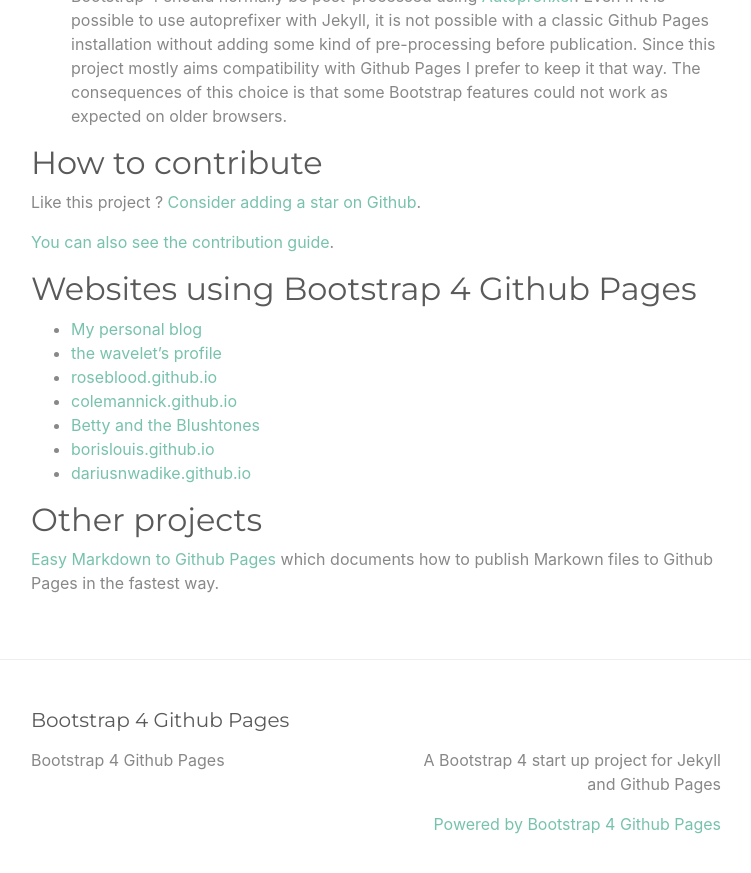
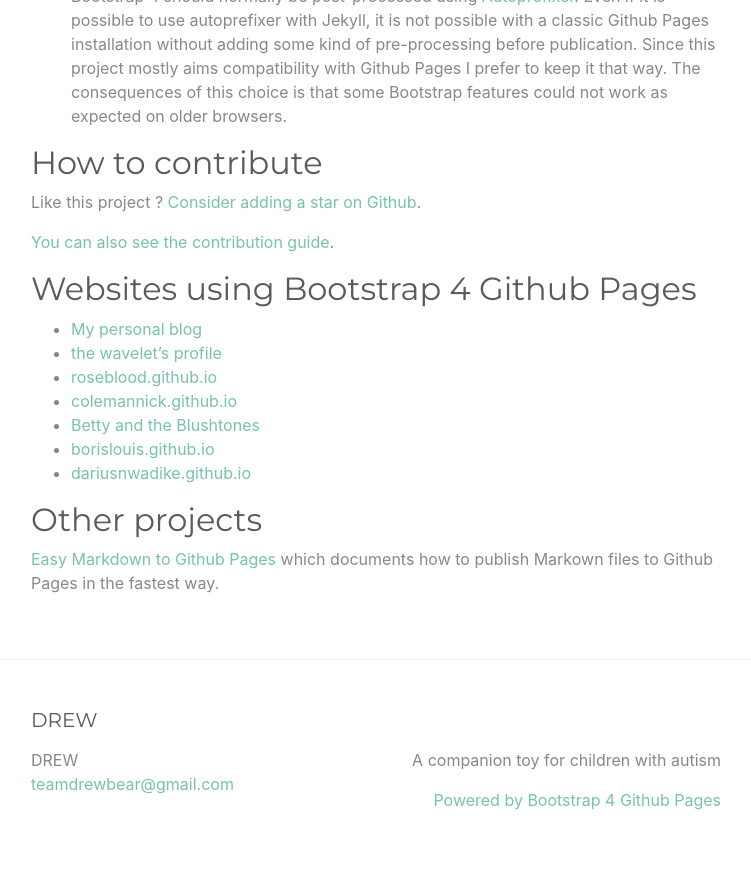
Before and after one commit to teamdrewbear/teamdrewbear.github.io, a Jekyll site: the page built from index.md, in a window 1280 px wide and 900 px high, scrolled down 2352 px. Shown: the top 873 px of the window, without its empty margins (264-1015 px from the left). Built offline with Jekyll 4.4.1, drawn with Linux system fonts in a browser that asks for light colours; some of the changed text lies outside the part shown.

Commit message:
Update _config.yml

```diff
--- a/_config.yml
+++ b/_config.yml
@@ -13,16 +13,16 @@
 # you will see them accessed via {{ site.title }}, {{ site.email }}, and so on.
 # You can create any custom variable you would like, and they will be accessible
 # in the templates via {{ site.myvariable }}.
-title: Bootstrap 4 Github Pages
-email: ""
+title: DREW
+email: teamdrewbear@gmail.com
 description: >- # this means to ignore newlines until "baseurl:"
-  A Bootstrap 4 start up project for Jekyll and Github Pages
+  A companion toy for children with autism
 #baseurl: "" # the subpath of your site, e.g. /blog
 #url: "" # the base hostname & protocol for your site, e.g. http://example.com
 #twitter_username: jekyllrb
 #github_username:  jekyll
 
-repository: "nicolas-van/bootstrap-4-github-pages"
+#repository: ""
 
 # Build settings
 plugins:
```
